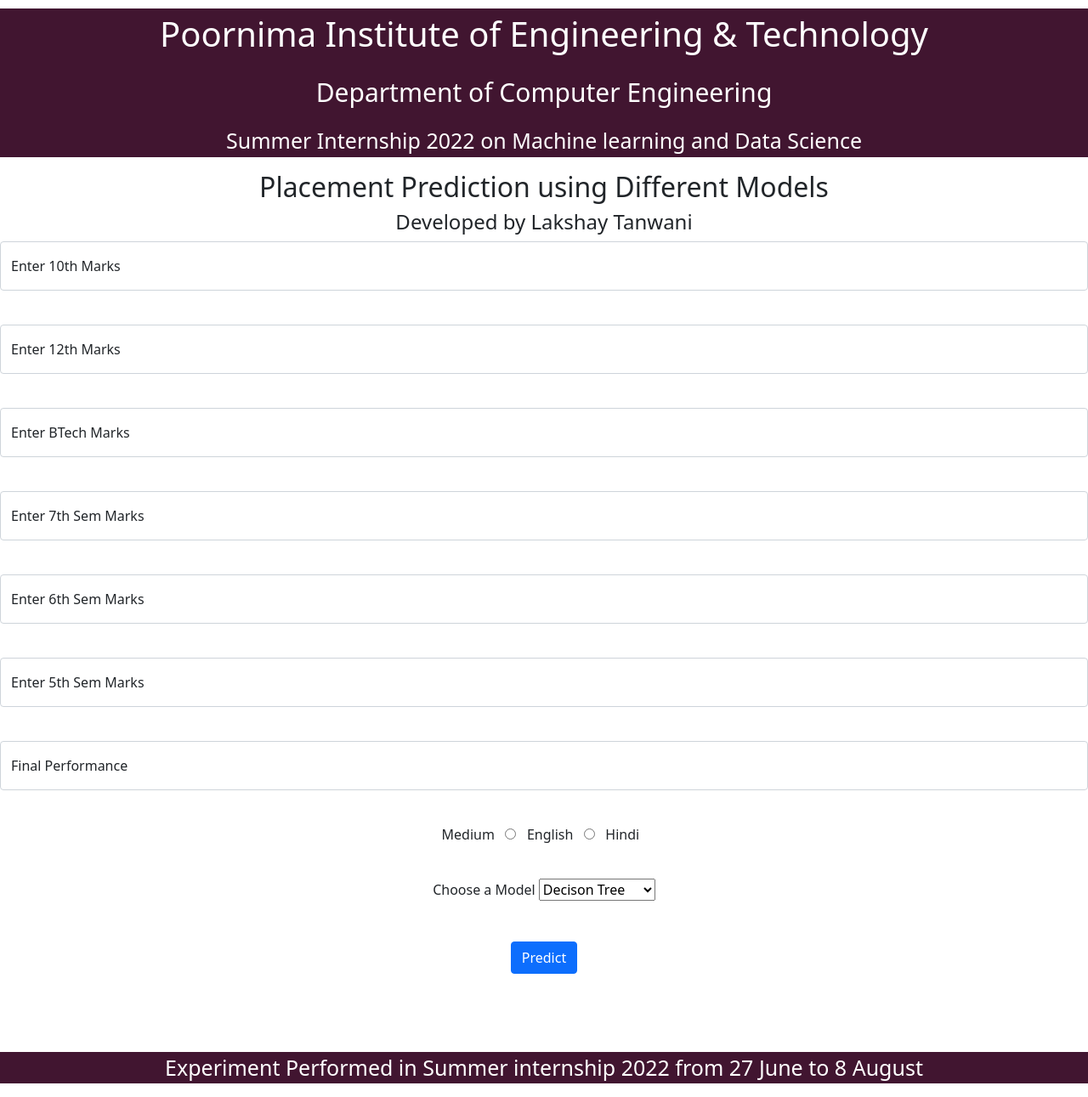
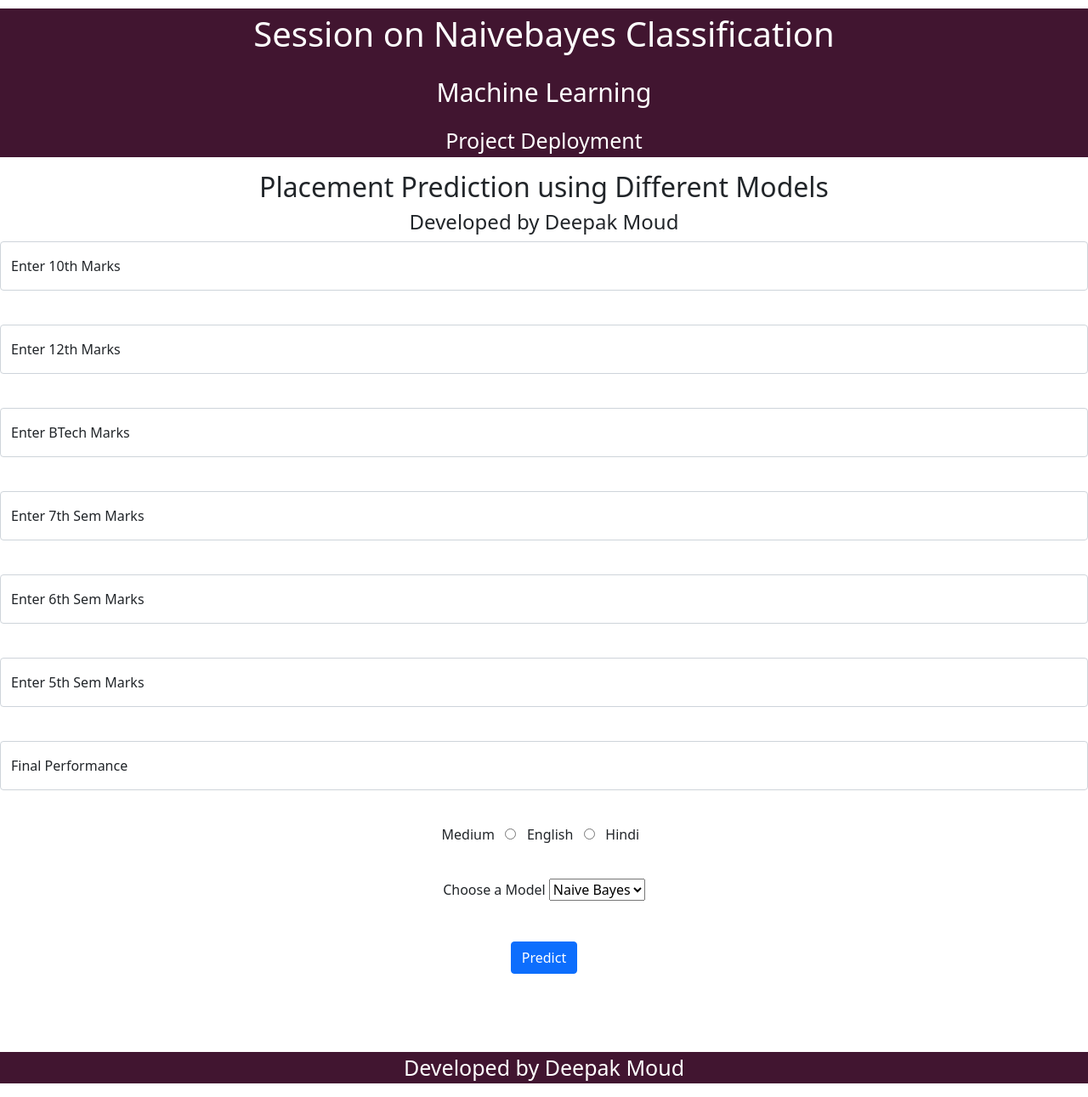
Before and after one commit to deepakmoud/Naive_bayes, a Flask app: page / in a window 1280 px wide. Shown: the whole page at 85% size. Run offline with Flask 3, Linux system fonts and the light colour scheme.

Commit message:
Update index.html

```diff
--- a/templates/index.html
+++ b/templates/index.html
@@ -26,16 +26,16 @@ div {text-align: center;}
 <div class="clearfix">
 
 <div class="col-md-12">
-<center><p style="font-size:40px;color:white;margin-top:10px;">Poornima Institute of Engineering & Technology</p></center>
-<center><p style="font-size:30px;color:white;margin-top:10px;">Department of Computer Engineering</p></center>
-<center><p style="font-size:25px;color:white;margin-top:10px;">Summer Internship 2022 on Machine learning and Data Science</p></center>
+<center><p style="font-size:40px;color:white;margin-top:10px;">Session on Naivebayes Classification</p></center>
+<center><p style="font-size:30px;color:white;margin-top:10px;">Machine Learning</p></center>
+<center><p style="font-size:25px;color:white;margin-top:10px;">Project Deployment</p></center>
 </div>
 </div>
 </div>
 
 <div class="login">
 <h2 >Placement Prediction using Different Models</h2>
-<h4>Developed by Lakshay Tanwani</h4>
+<h4>Developed by Deepak Moud</h4>
 
 <!-- Main Input For Receiving Query to our ML -->
 <form action="{{ url_for('predict')}}"method="get">
@@ -97,11 +97,8 @@ div {text-align: center;}
 
 <label for="model1">Choose a Model</label>
   <select name="model1" id="exp">
-    <option value="0">Decison Tree</option>
-    <option value="1">SVM</option>
-    <option value="2">Random Forest</option>
-    <option value="3">KNN</option>
-    <option value="4">Naive Bayes</option>
+    <option value="0">Naive Bayes</option>
+
   </select>
 
 <br>
@@ -121,7 +118,7 @@ div {text-align: center;}
 <div class="clearfix">
 
 <div class="col-md-12">
- <center><p style="font-size:25px;color:white;margin-top:20px;">Experiment Performed in Summer internship 2022 from 27 June to 8 August </p></center>
+ <center><p style="font-size:25px;color:white;margin-top:20px;">Developed by Deepak Moud </p></center>
 </div>
 </div>
 </div>
```
